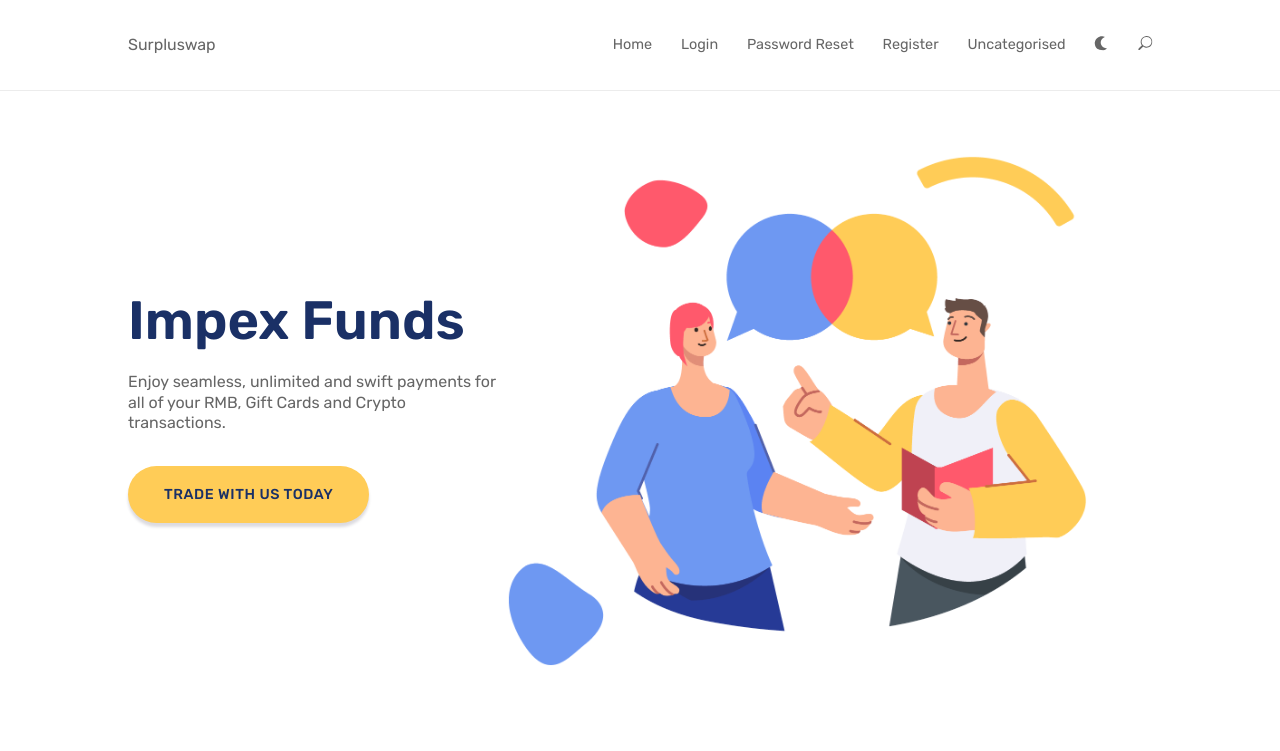
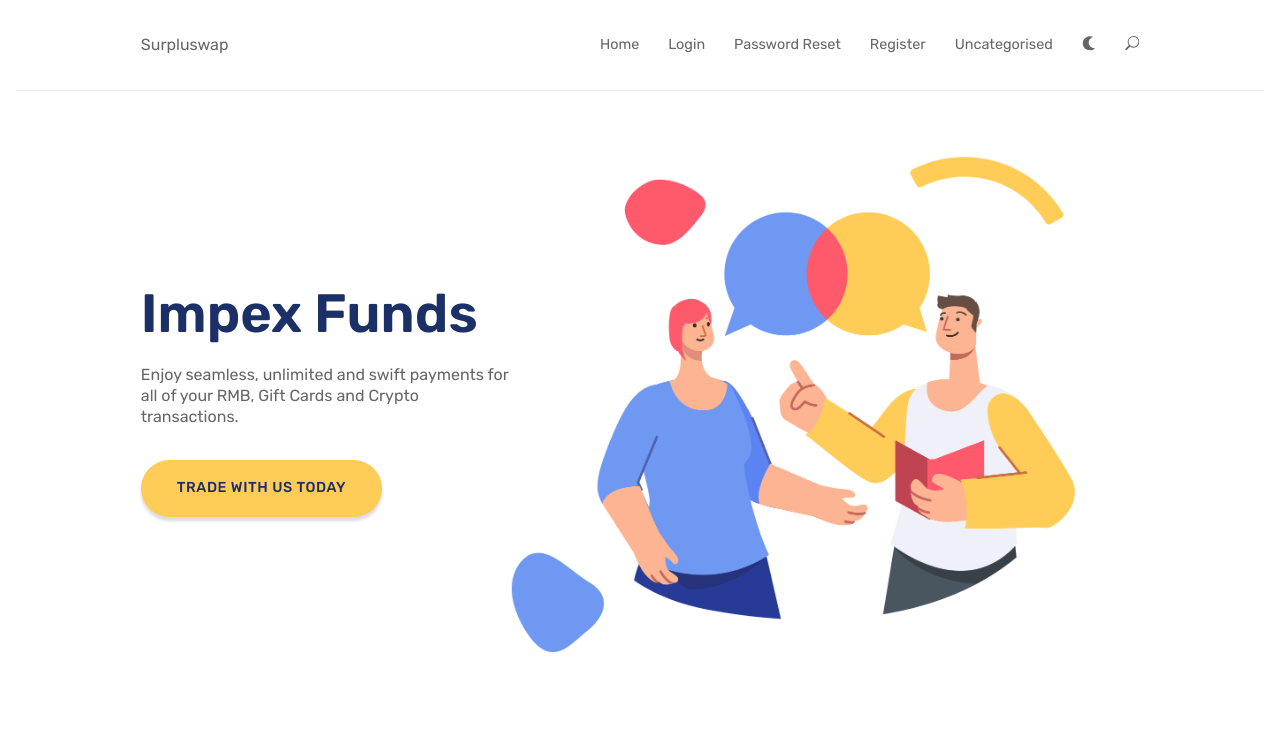
Before and after one commit to oghenenyerhovwo/Surpluswap, a React (Create React App) app in the folder client/: page / in a window 1280 px wide. Shown: the top 751 px of the page. Built offline with nearby package versions, Linux system fonts and the light colour scheme.

Commit message:
bug: fix app container nor taking full height

```diff
--- a/client/src/App.css
+++ b/client/src/App.css
@@ -3,7 +3,6 @@
 
 .app_container{
   min-height: 100vh;
-  height: 100%;
   padding: 0 1rem;
 }
 
--- a/client/src/components/AppContainer/index.js
+++ b/client/src/components/AppContainer/index.js
@@ -48,7 +48,7 @@ const AppContainer =props => {
       animate="visible"
       whileInView="scrollVisible"
       whileHover="hoverVisible"
-      className={` "app_container" ${lightMode && "app_container_light"} ${!lightMode && "app_container_dark"}`}
+      className={` app_container ${lightMode && "app_container_light"} ${!lightMode && "app_container_dark"}`}
     >
       {props.children}
     </motion.div>
```
